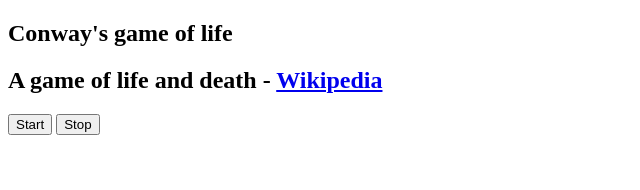
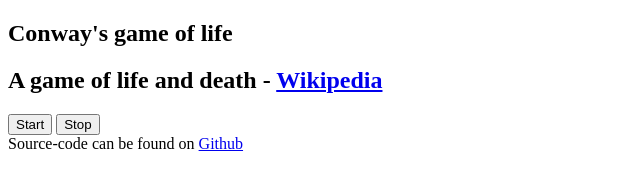
Before and after one commit to GregersBoye/GameOfLife, a website: page src/public/index.html in a window 1280 px wide. Shown: the whole page, without its empty margins (0-640 px from the left). Drawn offline with Linux system fonts and the light colour scheme.

Commit message:
Added link to github-repo

```diff
--- a/src/public/index.html
+++ b/src/public/index.html
@@ -27,6 +27,8 @@
         <div class="column is-full">
             <button class="button is-primary" id="generationBtn">Start</button>
             <button class="button is-primary" id="stopBtn">Stop</button>
+            <br />
+            Source-code can be found on <a href="https://github.com/GregersBoye/GameOfLife/" target="_blank">Github</a>
         </div>
     </div>
 </div>
```
